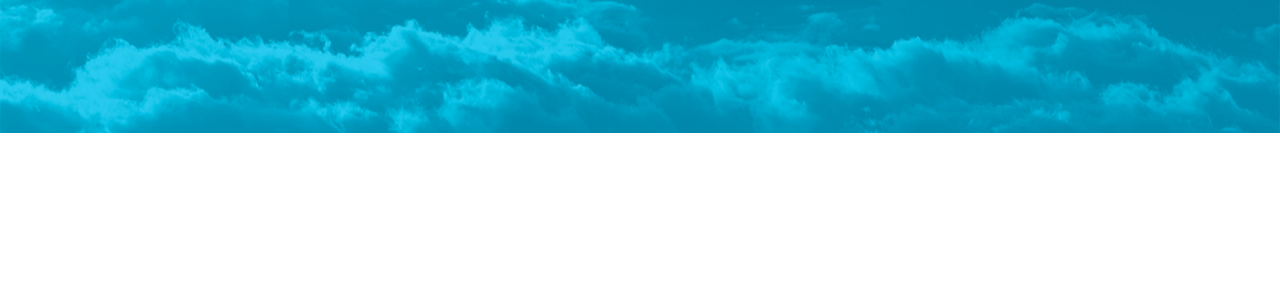
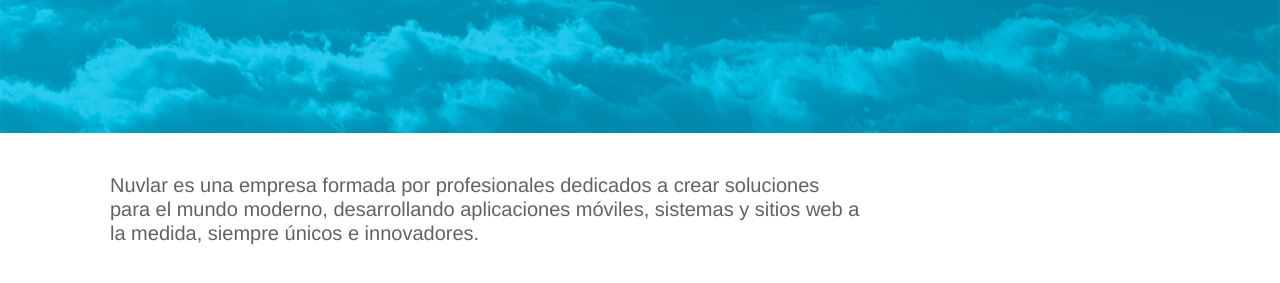
Before and after one commit to jesushv875/Nuvlar, a plain HTML site: page index.html in a window 1280 px wide. Shown: the part 483-766 px from the top of the page. Drawn offline with nearby package versions, Linux system fonts and the light colour scheme.

```diff
--- a/index.html
+++ b/index.html
@@ -45,5 +45,14 @@
             <h2 style="text-align:left"> INFORMACIÒN PARA LA VIDA</h2>
         </div>
     </div>
+    <div class="textobotton">
+      <div class="text2">
+          <h5 style="text-align:left">
+        Nuvlar es una empresa formada por profesionales dedicados a crear soluciones para el mundo moderno, desarrollando aplicaciones móviles, sistemas y sitios web a la medida, siempre únicos e innovadores.
+          </h5>
+
+      </div>
+
+    </div>
     </body>
 </html>
--- a/style.css
+++ b/style.css
@@ -21,4 +21,11 @@ html,body{
     margin: 200px 500px 0px 0px;
     padding: 20px;
     display: inline-block;
+    color: white;
   }
+  .text2{
+    margin: 20px 400px 0px 90px;
+    padding: 20px;
+    display: inline-block;
+    color: rgb(100, 97, 97);
+  }
```
